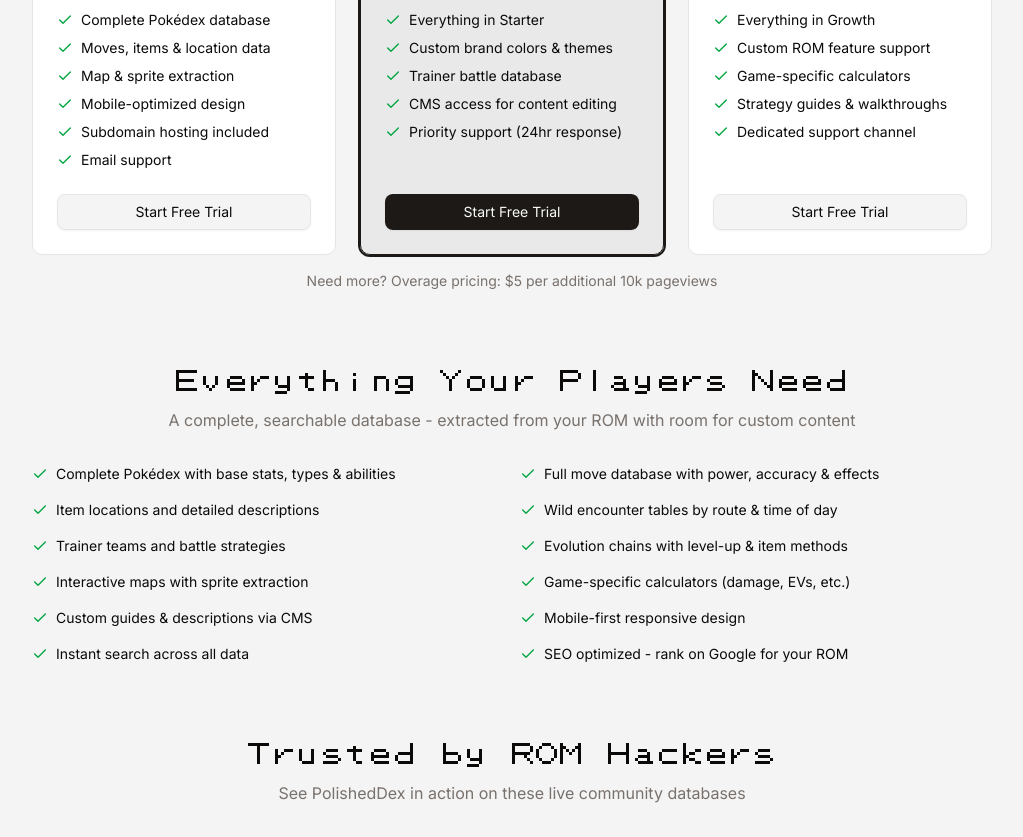
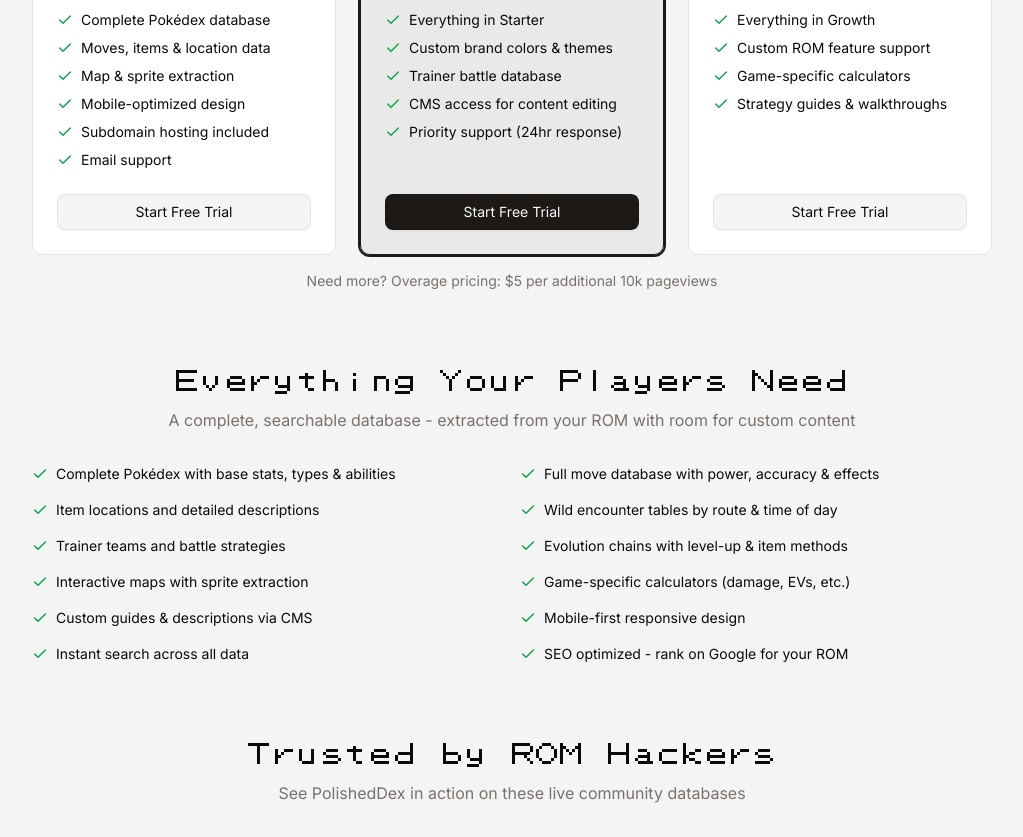
Before and after one commit to caomicc/pink, a Next.js app: page /polisheddex in a window 1280 px wide. Shown: the part 1680-2517 px from the top of the page, without its empty margins (128-1151 px from the left). Built offline with nearby package versions, Linux system fonts and the light colour scheme.

Commit message:
fix: update URL for Sour Crystal and remove dedicated support channel from features

```diff
--- a/src/app/polisheddex/page.tsx
+++ b/src/app/polisheddex/page.tsx
@@ -49,7 +49,6 @@
       'Custom ROM feature support',
       'Game-specific calculators',
       'Strategy guides & walkthroughs',
-      'Dedicated support channel',
     ],
     cta: 'Start Free Trial',
     href: '#contact',
@@ -259,7 +258,7 @@
             },
             {
               name: 'Sour Crystal',
-              url: 'https://sour.polisheddex.app',
+              url: 'https://sourcrystal.polisheddex.app',
               description: 'Sour Crystal ROM hack',
             },
             {
```
